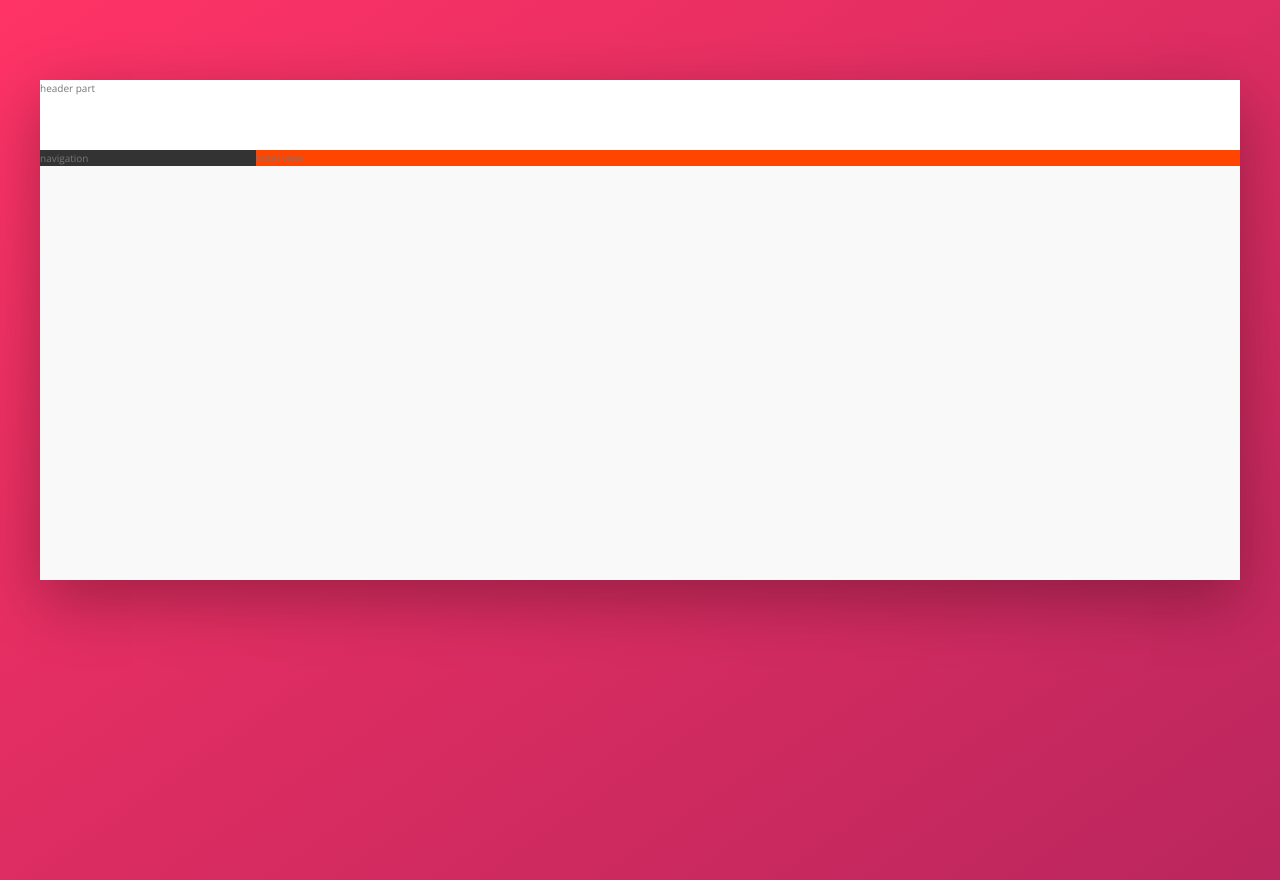
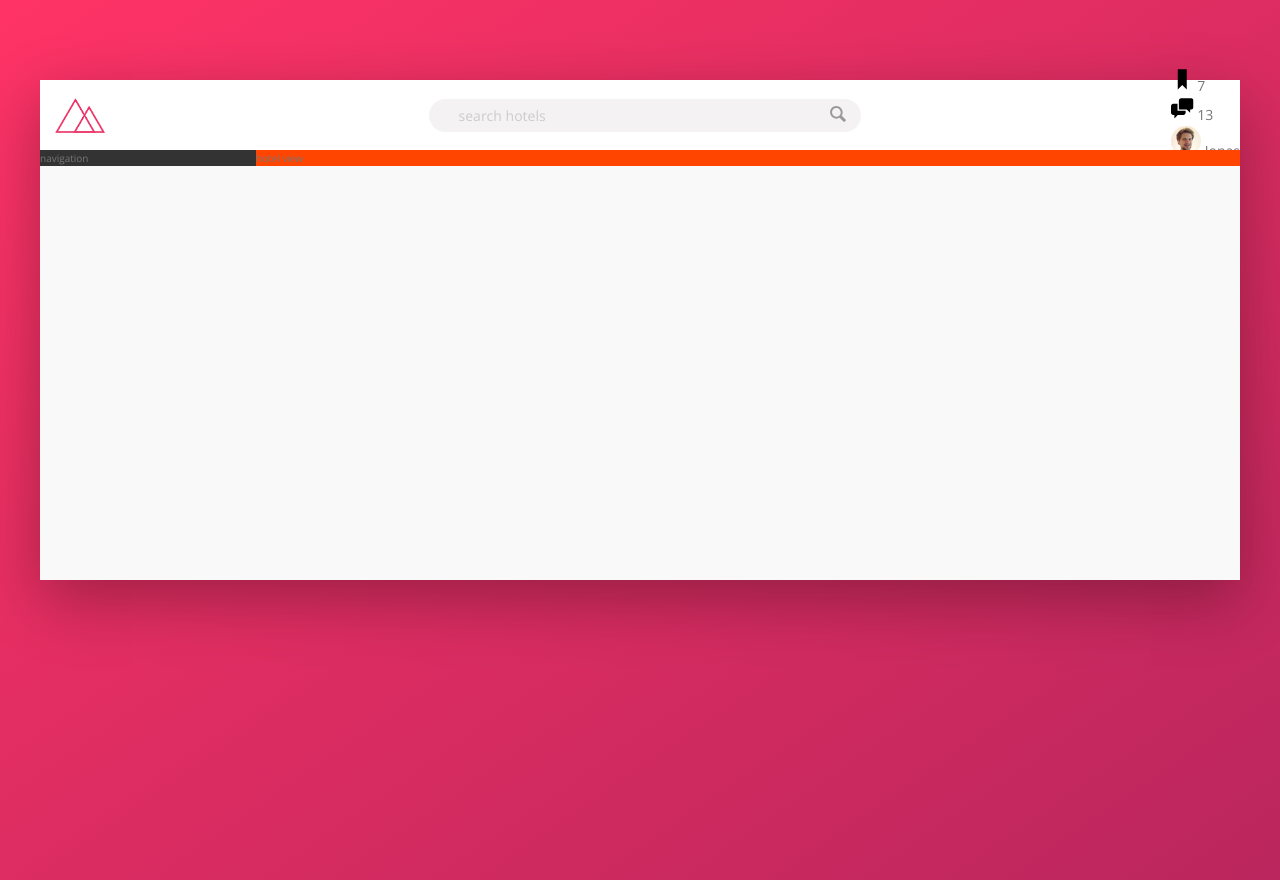
Before and after one commit to aniekan7132/TRILLO-2, a website: page index.html in a window 1280 px wide. Drawn offline with nearby package versions, Linux system fonts and the light colour scheme.

Commit message:
building the header-part 2

```diff
--- a/index.html
+++ b/index.html
@@ -13,7 +13,38 @@
     <body>
         <div class="container">
             <header class="header">
-                header part
+                <img src="img/logo.png" alt="logo image" class="logo">
+
+                <form action="#" class="search">
+                    <input type="text" class="search__input" placeholder="search hotels">
+
+                    <button class="search__button">
+                        <svg class="search__icon">
+                            <use xlink:href="img/sprite.svg#icon-magnifying-glass"></use>
+                        </svg>
+                    </button>
+                </form>
+
+                <nav class="user-nav">
+                    <div class="user-nav__icon-box">
+                        <svg class="user-nav__icon">
+                            <use xlink:href="img/sprite.svg#icon-bookmark"></use>
+                        </svg>
+                        <span class="user-nav__notification">7</span>
+                    </div>
+
+                    <div class="user-nav__icon-box">
+                        <svg class="user-nav__icon">
+                            <use xlink:href="img/sprite.svg#icon-chat"></use>
+                        </svg>
+                        <span class="user-nav__notification">13</span>
+                    </div>
+
+                    <div class="user-nav__user">
+                        <img src="img/user.jpg" alt="user photo" class="user-nav__user-photo">
+                        <span class="user-nav__user-name">Jonas</span>
+                    </div>
+                </nav>
             </header>
             <div class="content">
                 <nav class="sidebar">
--- a/sass/_components.scss
+++ b/sass/_components.scss
@@ -0,0 +1,87 @@
+/////////////////
+.logo {
+ height: 3.5rem;
+ margin-left: 1.5rem;
+}
+
+////////////////
+.search {
+ flex: 0 0 40%;
+
+ display: flex;
+ align-items: center;
+ justify-content: center;
+
+ &__input {
+  font-family: inherit;
+  font-size: inherit;
+  color: inherit;
+  background-color: var(--color-grey-light-2);
+  padding: .7rem 3rem;
+  width: 90%;
+  border: none;
+  border-radius: 100px;
+  margin-right: -3.25rem;
+  transition: all .2s;
+
+  &:focus {
+   outline: none;
+   width: 100%;
+   background-color: var(--color-grey-light-3);
+  }
+
+  &::-webkit-input-placeholder {
+   font-weight: 100;
+   color: var(--color-grey-light-4);
+  }
+ }
+
+ &__input:focus + &__button {
+  background-color: var(--color-grey-light-3);
+ }
+
+ &__button {
+  border: none;
+  background-color: var(--color-grey-light-2);
+
+  &:focus {
+   border: none;
+  }
+
+  &:active {
+ transform: translateY(2px);
+}
+ }
+
+ &__icon {
+  height: 2rem;
+  width: 2rem;
+  fill: var(--color-grey-dark-3);
+ }
+}
+
+.user-nav {
+ //display: flex;
+
+ &__icon-box {}
+
+ &__icon {
+  height: 2.25rem;
+  width: 2.25rem;
+ }
+
+ &__notification {}
+
+ &__user {}
+
+ &__user-photo {
+  border-radius: 50%;
+  height: 3rem;
+  width: 3rem;
+ }
+
+ &__user-name {
+  //height: 4rem;
+  //width: 4rem;
+ }
+}
--- a/sass/layout.scss
+++ b/sass/layout.scss
@@ -10,6 +10,11 @@
  height: 7rem;
  background-color: #fff;
  border-bottom: var(--color-grey-light-2);
+ font-size: 1.4rem;
+
+ display: flex;
+ align-items: center;
+ justify-content: space-between;
 }
 .content {
  display: flex;
```
Also changed, not shown: css/style.css.
